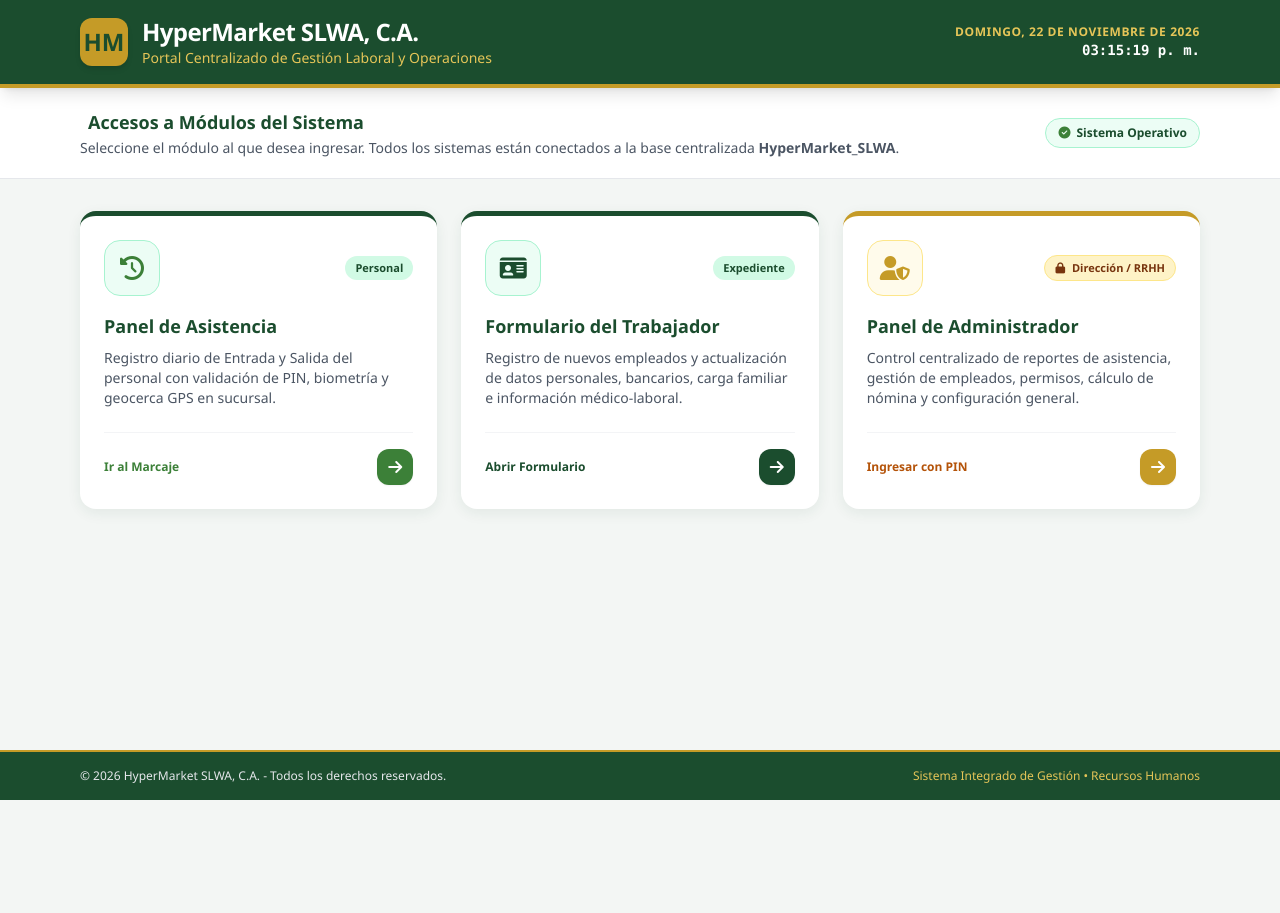
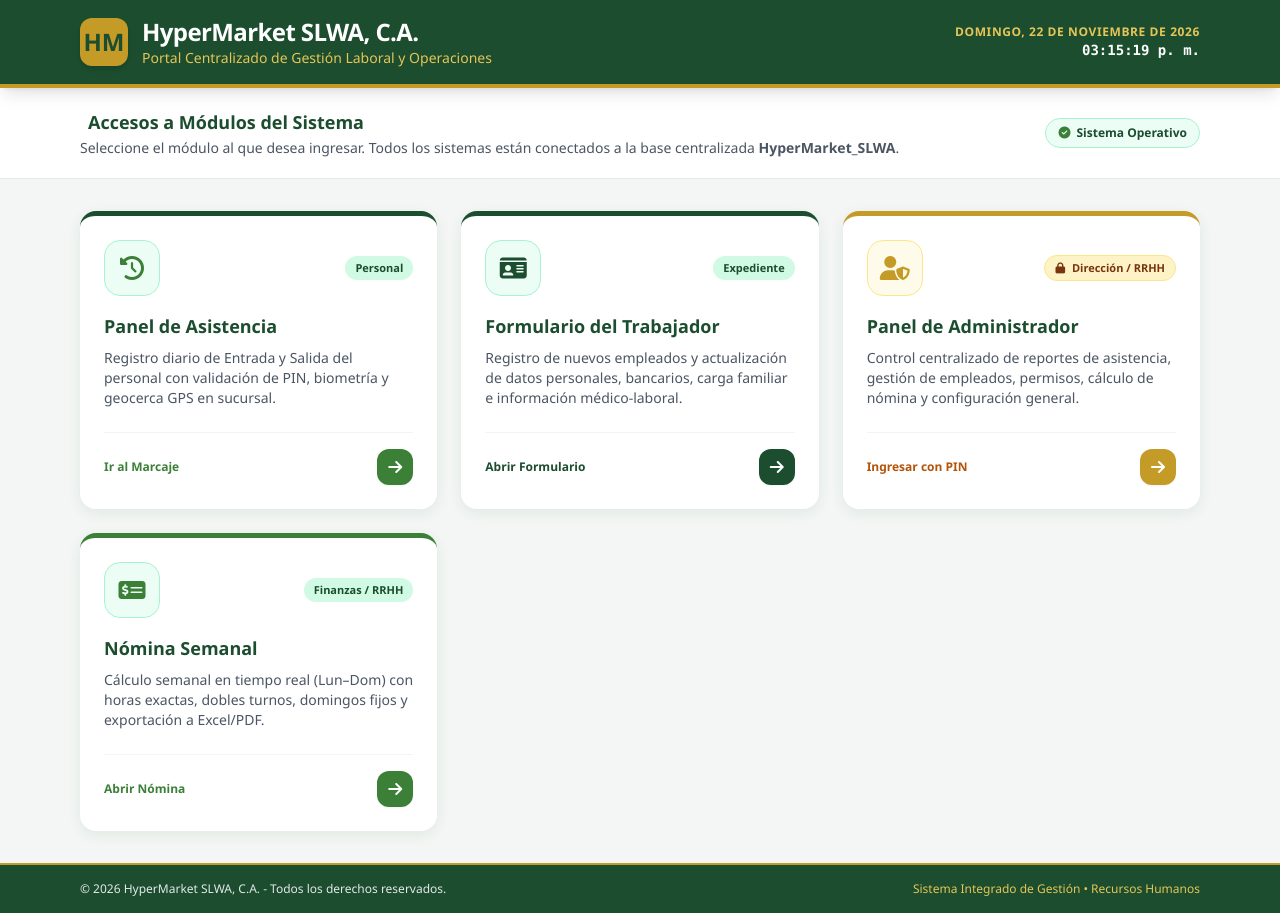
Before and after one commit to arnaldojcr/arnaldojcr, a plain HTML site: page principal.html in a window 1280 px wide. Before the commit the page ends 800 px from the top, so only its background shows below. Drawn offline with nearby package versions, Linux system fonts and the light colour scheme.

Commit message:
Add weekly payroll button to principal.html

```diff
--- a/principal.html
+++ b/principal.html
@@ -193,6 +193,37 @@
       <!-- IGUAL A LAS ANTERIORES JUSTO AQUÍ DEBAJO                            -->
       <!-- =================================================================== -->
 
+      <!-- BOTÓN 4: NÓMINA SEMANAL -->
+      <a href="https://arnaldojcr.github.io/arnaldojcr/nomina.html"
+         class="module-card p-6 flex flex-col justify-between group no-underline"
+         style="border-top-color: var(--hm-med-green);">
+        <div>
+          <div class="flex items-center justify-between mb-4">
+            <div class="w-14 h-14 rounded-2xl bg-emerald-50 border border-emerald-200 flex items-center justify-center text-hm-med text-2xl group-hover:bg-hm-med group-hover:text-white transition">
+              <i class="fa-solid fa-money-check-dollar"></i>
+            </div>
+            <span class="px-2.5 py-1 rounded-full text-[11px] font-bold bg-emerald-100 text-hm-dark">
+              Finanzas / RRHH
+            </span>
+          </div>
+          <h3 class="text-lg font-extrabold text-hm-dark mb-2">
+            Nómina Semanal
+          </h3>
+          <p class="text-xs sm:text-sm text-gray-600 leading-relaxed">
+            Cálculo semanal en tiempo real (Lun–Dom) con horas exactas, dobles turnos, domingos fijos y exportación a Excel/PDF.
+          </p>
+        </div>
+
+        <div class="mt-6 pt-4 border-t border-gray-100 flex items-center justify-between">
+          <span class="text-xs font-bold text-hm-med group-hover:text-hm-dark transition">
+            Abrir Nómina
+          </span>
+          <span class="w-9 h-9 rounded-xl bg-hm-med group-hover:bg-hm-dark text-white flex items-center justify-center transition shadow-sm">
+            <i class="fa-solid fa-arrow-right"></i>
+          </span>
+        </div>
+      </a>
+
     </div>
   </main>
 
```
